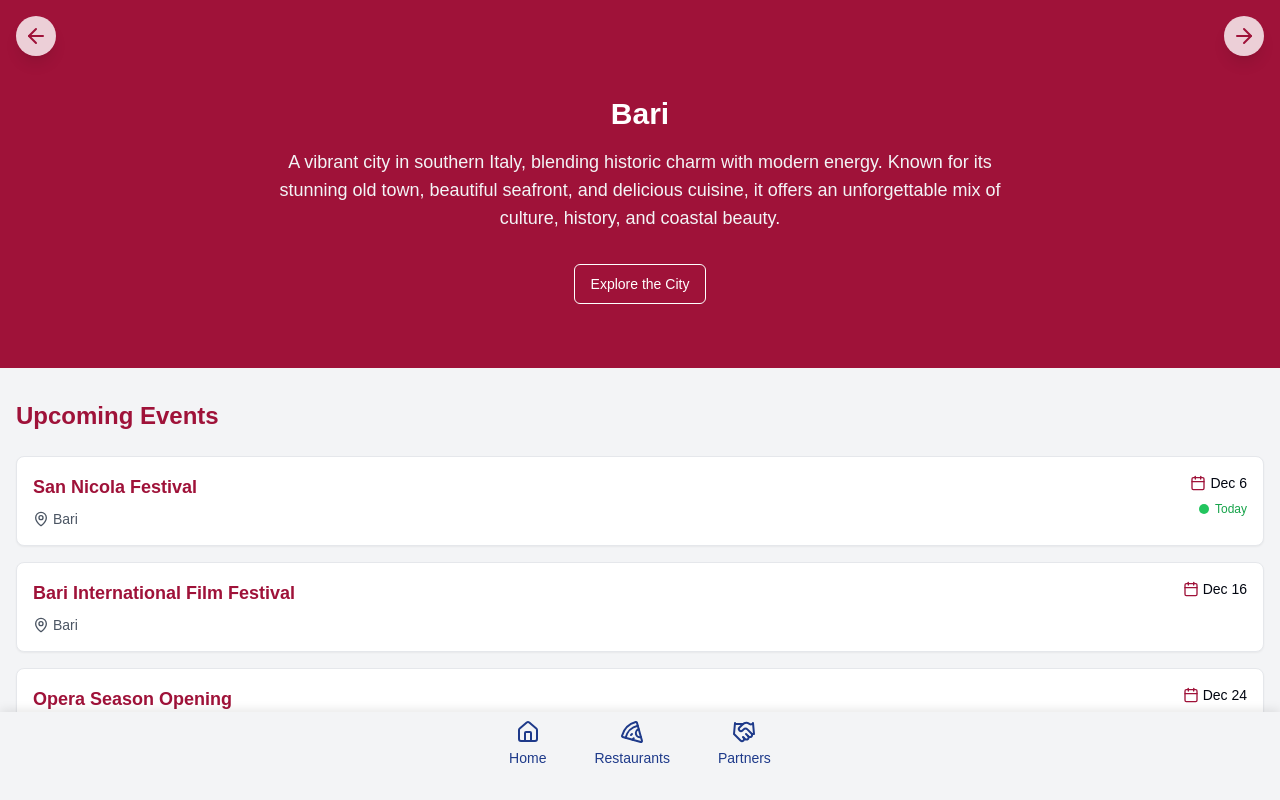
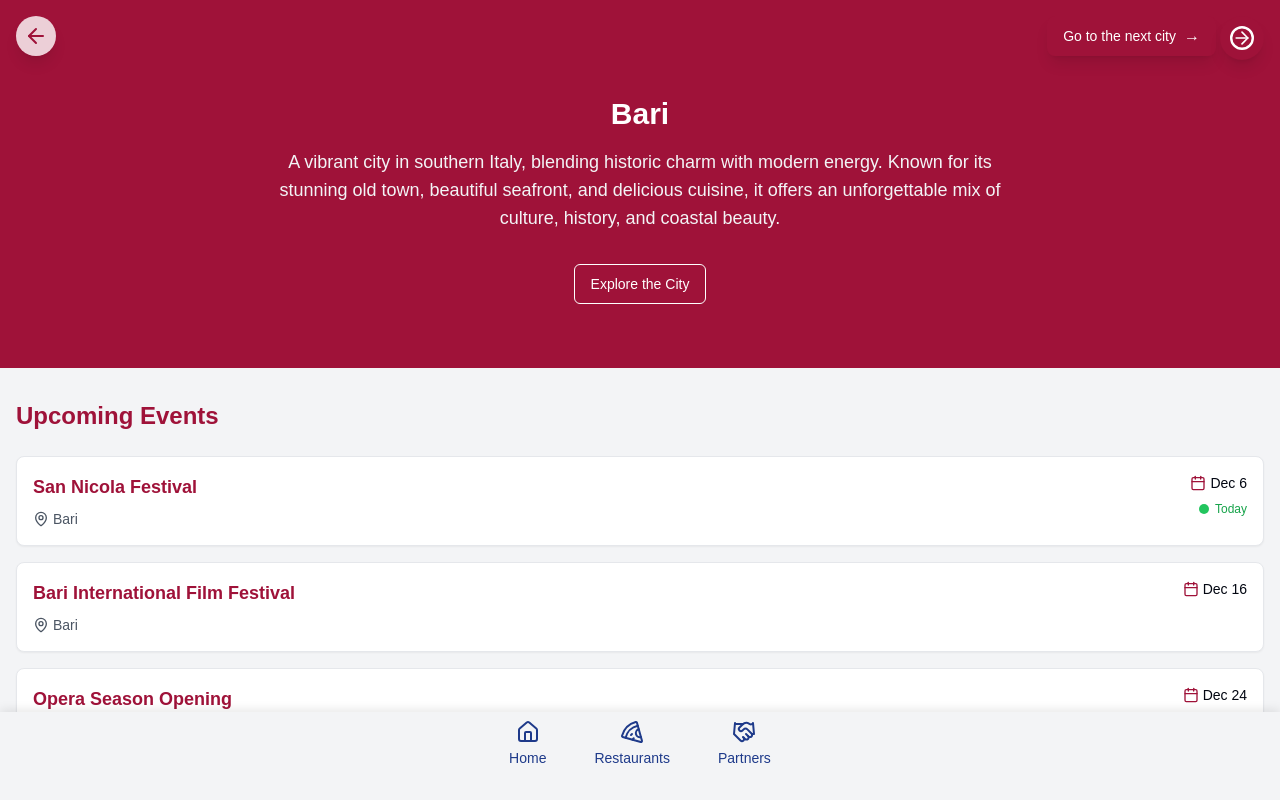
Before and after one commit to Mardar91/nva-webapp, a React (Create React App) app: page /cities/bari in a window 1280 px wide. Built offline with nearby package versions, Linux system fonts and the light colour scheme.

Commit message:
Update Bari.tsx

```diff
--- a/src/pages/cities/Bari.tsx
+++ b/src/pages/cities/Bari.tsx
@@ -22,12 +22,20 @@ const NextCityToast: React.FC<NextCityToastProps> = ({ show }) => (
   <AnimatePresence>
     {show && (
       <motion.div
-        initial={{ opacity: 0, y: 20 }}
-        animate={{ opacity: 1, y: 0 }}
-        exit={{ opacity: 0, y: -20 }}
-        className="fixed top-16 right-4 bg-white/90 dark:bg-gray-800/90 px-4 py-2 rounded-lg shadow-lg"
+        initial={{ opacity: 0, x: -50 }}
+        animate={{ opacity: 1, x: 0 }}
+        exit={{ opacity: 0, x: 50 }}
+        transition={{ duration: 0.5 }}
+        className="fixed top-4 right-16 z-50 bg-rose-800 text-white px-4 py-2 rounded-lg shadow-lg flex items-center"
       >
-        <span className="text-sm font-medium">Go to the next city</span>
+        <span className="text-sm font-medium whitespace-nowrap">Go to the next city</span>
+        <motion.div
+          animate={{ x: [0, 10, 0] }}
+          transition={{ duration: 1.5, repeat: Infinity }}
+          className="ml-2"
+        >
+          →
+        </motion.div>
       </motion.div>
     )}
   </AnimatePresence>
@@ -41,24 +49,31 @@ const NextCityButton: React.FC<NextCityButtonProps> = ({ nextCityPath }) => {
   const navigate = useNavigate();
   const [showToast, setShowToast] = useState(false);
 
-  const handleMouseEnter = () => {
+  useEffect(() => {
     setShowToast(true);
-  };
-
-  const handleMouseLeave = () => {
-    setShowToast(false);
-  };
+    const timer = setTimeout(() => {
+      setShowToast(false);
+    }, 3000);
+    return () => clearTimeout(timer);
+  }, []);
 
   return (
     <>
       <NextCityToast show={showToast} />
       <button
         onClick={() => navigate(nextCityPath)}
-        onMouseEnter={handleMouseEnter}
-        onMouseLeave={handleMouseLeave}
-        className="fixed top-4 right-4 z-50 p-2 bg-white/80 dark:bg-gray-800/80 rounded-full shadow-lg hover:bg-white dark:hover:bg-gray-800 transition-all group"
+        onMouseEnter={() => setShowToast(true)}
+        onMouseLeave={() => setShowToast(false)}
+        className="fixed top-4 right-4 z-50 bg-rose-800 text-white p-3 rounded-full shadow-lg hover:bg-rose-700 transition-all group"
       >
-        <ArrowRight className="h-6 w-6 text-rose-800 dark:text-rose-400 group-hover:scale-110 transition-transform" />
+        <div className="relative flex items-center justify-center">
+          <ArrowRight className="h-5 w-5 group-hover:scale-110 transition-transform" />
+          <motion.div
+            className="absolute inset-0 rounded-full border-2 border-white"
+            animate={{ scale: [1, 1.2, 1] }}
+            transition={{ duration: 2, repeat: Infinity }}
+          />
+        </div>
       </button>
     </>
   );
```
